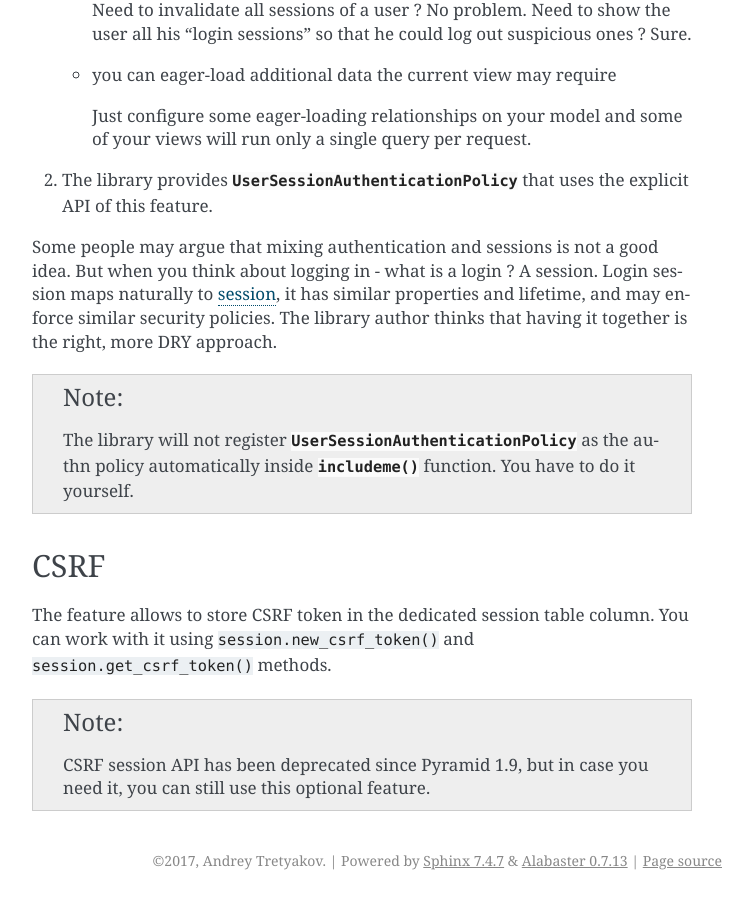
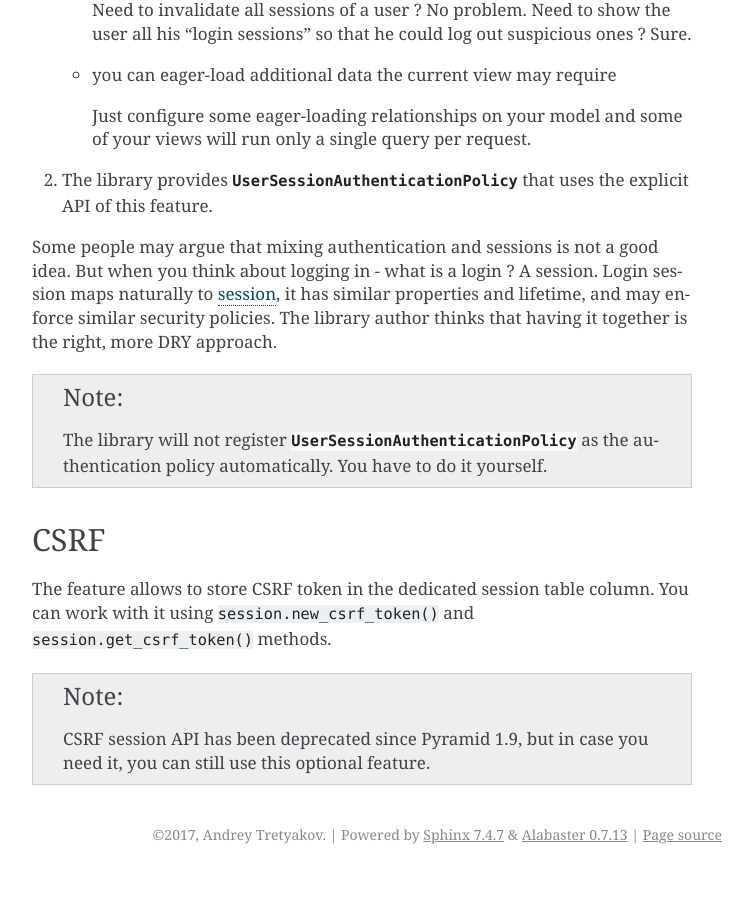
Before and after one commit to a3kov/pyramid_sqlalchemy_sessions, a Sphinx documentation site: the page built from docs/features.rst, in a window 1280 px wide and 900 px high, scrolled down 3270 px. Shown: the whole window, without its empty margins (388-1141 px from the left). Built offline with Sphinx 7.4.7, drawn with Linux system fonts in a browser that asks for light colours; after the commit the page ends 4144 px from its top, so only the background shows below that.

Commit message:
Improved docs

```diff
--- a/README.rst
+++ b/README.rst
@@ -6,11 +6,6 @@
 `Pyramid framework <https://docs.pylonsproject.org/projects/pyramid/>`_
 add-on library providing a session implementation using
 `SQLAlchemy <http://www.sqlalchemy.org/>`_ as a storage backend.
-
-Session data is stored in the database and is fully transactional.
-Session cookie only contains randomly generated session ID required to
-refer the DB entry and is fully encrypted in AES-GCM mode using
-`PyCryptodome <https://www.pycryptodome.org>`_ library.
 
 
 Library
--- a/docs/features.rst
+++ b/docs/features.rst
@@ -192,8 +192,7 @@
 
 .. note::
   The library will not register :class:`.UserSessionAuthenticationPolicy`
-  as the authn policy automatically inside :func:`includeme()` function.
-  You have to do it yourself.
+  as the authentication policy automatically. You have to do it yourself.
 
 .. _csrf-feature:
 
```
Also changed, not shown: docs/getting-started.rst (line endings or trailing spaces).
